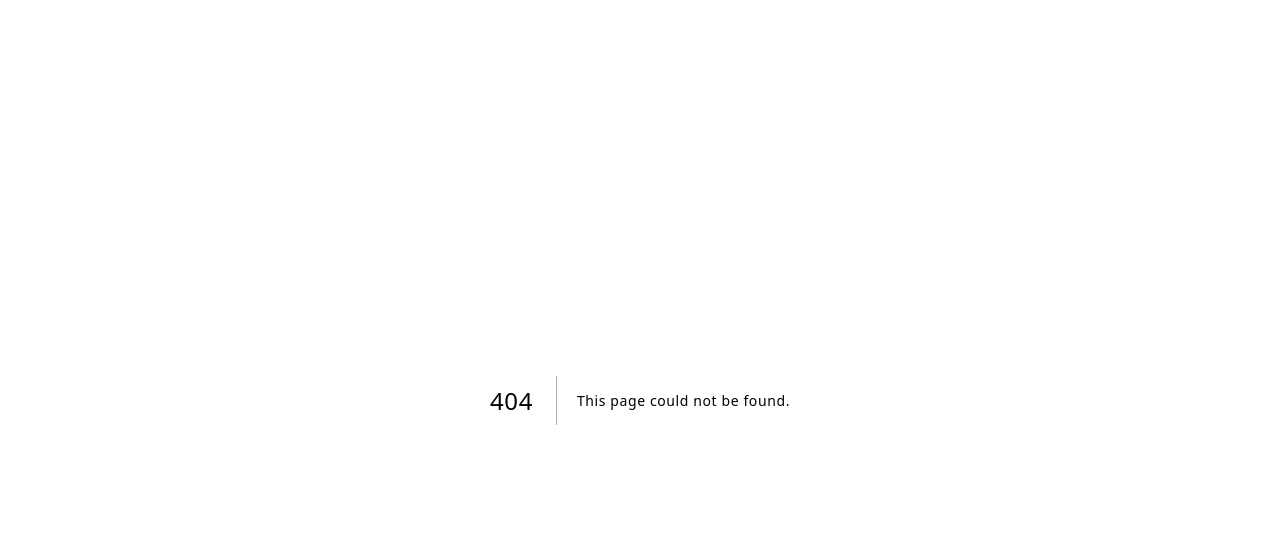
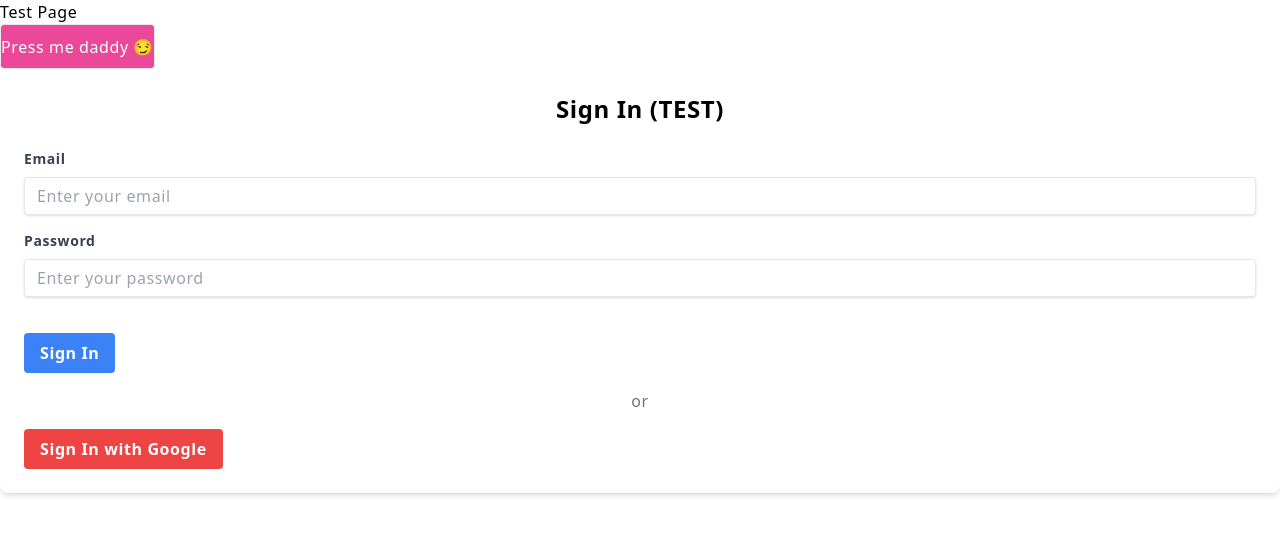
Before and after one commit to martinvadre/temporaryProject, a Next.js app: page /dev/test in a window 1280 px wide. Before the commit this address had no page. Shown: the top 534 px of the page. Built offline with nearby package versions, Linux system fonts and the light colour scheme; no server answers.

Commit message:
Why do we have to push development environment to the main branch bruh

```diff
--- /dev/null
+++ b/app/dev/test/auth/signin/page.tsx
@@ -0,0 +1,10 @@
+import { JSX } from 'react'
+import SignInWithCredencial from '@/dev/components/signInWithCredencial'
+
+export default function SignInPG(): JSX.Element {
+  return (
+    <div>
+      <SignInWithCredencial/>
+   </div>
+  )
+}
--- /dev/null
+++ b/app/dev/test/auth/signup/page.tsx
@@ -0,0 +1,79 @@
+"use client"
+
+import { emailSignUpAction } from '@/libs/actions/actions'
+import { JSX, useActionState, useEffect } from 'react'
+
+export default function SignUpPage(): JSX.Element {
+   const [response, formAction, isPending] = useActionState(emailSignUpAction, {"status": 0, "message": ""})
+
+   useEffect(() => {
+      console.log(response)
+   }, [response])
+
+
+   return (
+      <div>
+         <div className="max-w-md mx-auto bg-white p-8 rounded-lg shadow-md">
+            <h2 className="text-2xl font-bold mb-6 text-center">Sign Up</h2>
+            <form action={formAction}>
+               <div className="mb-4">
+                  <label className="block text-gray-700 text-sm font-bold mb-2" htmlFor="name">
+                     Name
+                  </label>
+                  <input
+                     className="shadow appearance-none border rounded w-full py-2 px-3 text-gray-700 leading-tight focus:outline-none focus:shadow-outline"
+                     id="name"
+                     name='name'
+                     type="text"
+                     placeholder="Name"
+                  />
+               </div>
+               <div className="mb-4">
+                  <label className="block text-gray-700 text-sm font-bold mb-2" htmlFor="email">
+                     Email
+                  </label>
+                  <input
+                     className="shadow appearance-none border rounded w-full py-2 px-3 text-gray-700 leading-tight focus:outline-none focus:shadow-outline"
+                     id="email"
+                     name='email'
+                     type="email"
+                     placeholder="Email"
+                  />
+               </div>
+               <div className="mb-4">
+                  <label className="block text-gray-700 text-sm font-bold mb-2" htmlFor="password">
+                     Password
+                  </label>
+                  <input
+                     className="shadow appearance-none border rounded w-full py-2 px-3 text-gray-700 leading-tight focus:outline-none focus:shadow-outline"
+                     id="password"
+                     name='password'
+                     type="password"
+                     placeholder="Password"
+                  />
+               </div>
+               <div className="mb-6">
+                  <label className="block text-gray-700 text-sm font-bold mb-2" htmlFor="confirm-password">
+                     Confirm Password
+                  </label>
+                  <input
+                     className="shadow appearance-none border rounded w-full py-2 px-3 text-gray-700 leading-tight focus:outline-none focus:shadow-outline"
+                     id="confirm-password"
+                     name='confirm-password'
+                     type="password"
+                     placeholder="Confirm Password"
+                  />
+               </div>
+               <div className="flex items-center justify-between">
+                  <button
+                     className="bg-blue-500 hover:bg-blue-700 text-white font-bold py-2 px-4 rounded focus:outline-none focus:shadow-outline"
+                     type="submit"
+                  >
+                     Sign Up
+                  </button>
+               </div>
+            </form>
+         </div>
+      </div>
+   )
+}
--- /dev/null
+++ b/app/dev/test/loggedIn/page.tsx
@@ -0,0 +1,29 @@
+"use client"
+import { useSession } from "next-auth/react"
+import { DefaultSession } from "next-auth"
+import { SignOut } from "@/dev/components/logoutBtn"
+
+export default function Dashboard() {
+   const { data: session } = useSession()
+
+   if (!session) {
+      return (
+         <div>
+            <p>You are not authorized to view this page!</p>
+            <button
+               className="mt-4 px-4 py-2 bg-blue-500 text-white rounded hover:bg-blue-700"
+               onClick={() => window.location.replace("/dev/test")}>
+                  Go back
+            </button>
+         </div>
+      )
+   }
+
+   return (
+      <div>
+         <h1>Dashboard</h1>
+         <p>Welcome {session.user?.name} to the dashboard!</p>
+         <SignOut></SignOut>
+      </div>
+   )
+}
--- /dev/null
+++ b/app/dev/test/page.tsx
@@ -0,0 +1,26 @@
+"use client"
+
+import { JSX, Suspense } from 'react'
+import { createUser, getUser } from '@/libs/userHandler'
+import { signIn } from '@/libs/auth'
+import SignInWithCredencial from '@/dev/components/signInWithCredencial'
+
+export default function TestPg(): JSX.Element {
+
+   async function test2() {
+      const res = await getUser("oangsaytv@gmail.com")
+      console.log(res)
+   }
+
+   return (
+    <div>
+      <h1>Test Page</h1>
+      <button className="border w-max h-[45px] rounded bg-pink-500 text-white" onClick={test2}>
+         Press me daddy 😏
+      </button>
+      <div>
+         <SignInWithCredencial/>
+      </div>
+    </div>
+  )
+}
--- /dev/null
+++ b/dev/components/googleSignInBtn.tsx
@@ -0,0 +1,12 @@
+import { signIn } from 'next-auth/react'
+import React, { JSX } from 'react'
+import { googleSignInAction } from '../../libs/actions/actions'
+
+export default function GoogleSignInBtn() {
+
+   return (
+      <form action={googleSignInAction}>
+         <button type="submit" className='border w-max h-[45px] rounded bg-blue-500 text-white'>Login with Google</button>
+      </form>
+   )
+}
--- /dev/null
+++ b/dev/components/logoutBtn.tsx
@@ -0,0 +1,15 @@
+"use client"
+import { signOut } from "next-auth/react"
+
+export function SignOut() {
+   return (
+      <button
+         onClick={() => {
+            signOut({ callbackUrl: "/dev/test" })
+         }}
+         className="px-4 py-2 bg-red-500 text-white rounded hover:bg-red-600 transition duration-300"
+      >
+         Sign Out
+      </button>
+   )
+}
--- /dev/null
+++ b/dev/components/signInWithCredencial.tsx
@@ -0,0 +1,58 @@
+import { emailSignInAction, googleSignInAction } from '@/libs/actions/actions'
+import React from 'react'
+
+export default function SignInWithCredencial() {
+
+   return (
+      <div className='className="mx-auto p-6 bg-white rounded-lg shadow-md max-h-full max-w-fit"'>
+         <form action={emailSignInAction} >
+            <h2 className="text-2xl font-bold mb-6 text-center">Sign In (TEST)</h2>
+            <div className="mb-4 flex flex-col">
+               <label className="block text-gray-700 text-sm font-bold mb-2" htmlFor="email">
+                  Email
+               </label>
+               <input
+                  className="shadow appearance-none border rounded w-full py-2 px-3 text-gray-700 leading-tight focus:outline-none focus:shadow-outline"
+                  id="email"
+                  type="email"
+                  placeholder="Enter your email"
+                  name='email'
+               />
+            </div>
+            <div className="mb-6 flex flex-col">
+               <label className="block text-gray-700 text-sm font-bold mb-2" htmlFor="password">
+                  Password
+               </label>
+               <input
+                  className="shadow appearance-none border rounded w-full py-2 px-3 text-gray-700 mb-3 leading-tight focus:outline-none focus:shadow-outline"
+                  id="password"
+                  type="password"
+                  placeholder="Enter your password"
+                  name='password'
+               />
+            </div>
+            <div className="flex items-center justify-between">
+               <button
+                  className="bg-blue-500 hover:bg-blue-700 text-white font-bold py-2 px-4 rounded focus:outline-none focus:shadow-outline"
+                  type="submit"
+               >
+                  Sign In
+               </button>
+            </div>
+            <div className="flex items-center justify-center my-4">
+               <span className="text-gray-500">or</span>
+            </div>
+            <div className="mt-4 flex items-center justify-center">
+         </div>
+         </form>
+         <form action={googleSignInAction}>
+            <button
+               className="bg-red-500 hover:bg-red-700 text-white font-bold py-2 px-4 rounded focus:outline-none focus:shadow-outline"
+               type="submit"
+            >
+               Sign In with Google
+            </button>
+         </form>
+      </div>
+   )
+}
```
Also changed, not shown: 1 other file (tests, documents, lock files or other folders).
